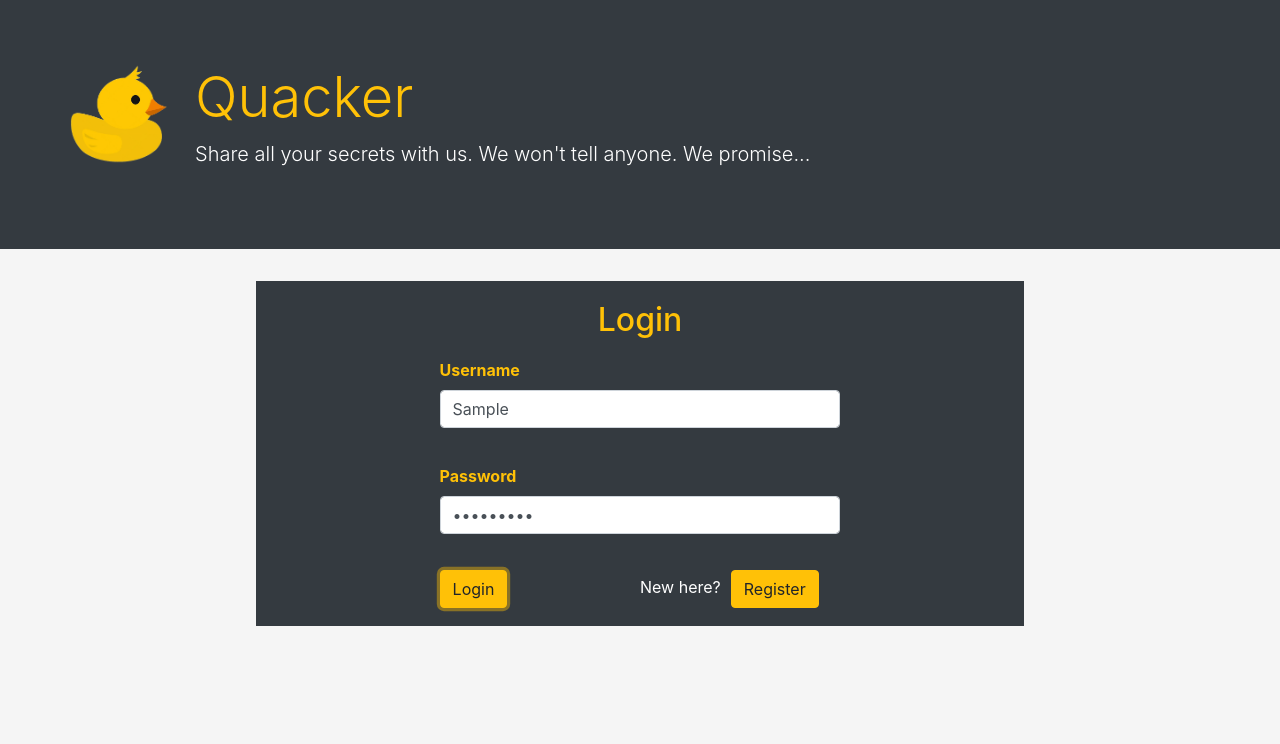
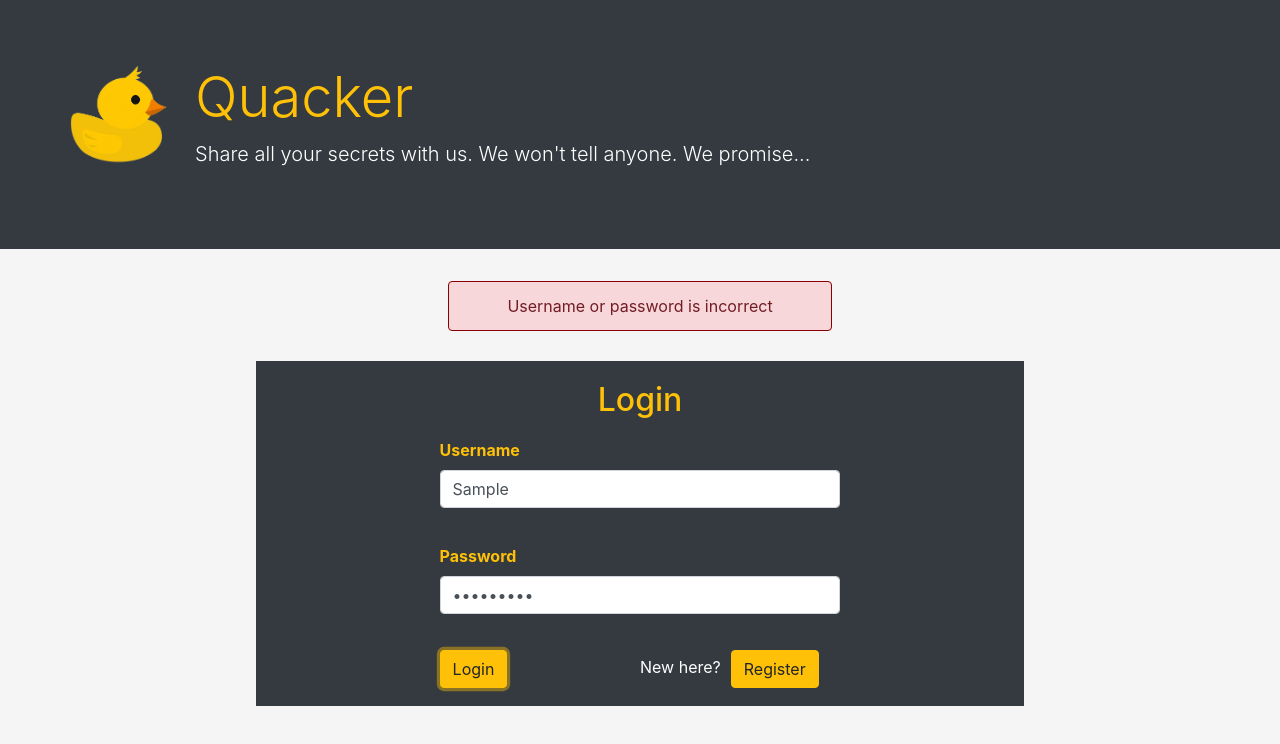
Before and after one commit to Isoldhe/Diary-project, an Angular app in the folder client/: page / in a window 1280 px wide. Both pictures are taken after typing "Sample", "Sample123" into the empty fields and a click on the button "Login". Shown: the top 744 px of the page. Built offline with nearby package versions, Linux system fonts and the light colour scheme; no server answers.

Commit message:
Alert message toegevoegd: username or password is incorrect, op LoginComponent

```diff
--- a/client/src/app/login/login.component.css
+++ b/client/src/app/login/login.component.css
@@ -1,3 +1,11 @@
+.alertMessage {
+  width: 30%;
+  margin: 0 auto;
+  text-align: center;
+  margin-bottom: 30px;
+  border: 1px solid rgb(137, 0, 0);
+}
+
 .login-form {
   margin: auto;
   width: 40%;
@@ -5,7 +13,6 @@
   padding: 20px;
   padding-bottom: 30px;
 }
-
 
 .postContent {
   width: 100%;
--- a/client/src/app/login/login.component.html
+++ b/client/src/app/login/login.component.html
@@ -10,6 +10,11 @@
       </div>
     </div>
   </div>
+</div>
+
+<!-- Alert message if username or password is incorrect -->
+<div *ngIf="message" class="alertMessage" [ngClass]="{ 'alert': message, 'alert-danger': message.type === 'error' }">
+  {{message.text}}
 </div>
 
 <div class="postContainer postContent bg-dark" style="width: 60%;">
--- a/client/src/app/login/login.component.ts
+++ b/client/src/app/login/login.component.ts
@@ -1,7 +1,8 @@
 import { Component, OnInit } from '@angular/core';
-import {FormBuilder, Validators} from "@angular/forms";
+import {FormBuilder, FormGroup, Validators} from "@angular/forms";
 import {RegisterService} from "../services/register.service";
 import {User} from "../models/User";
+import {Subscription} from "rxjs/Subscription";
 
 @Component({
   selector: 'app-login',
@@ -10,26 +11,34 @@ import {User} from "../models/User";
   providers: [RegisterService]
 })
 export class LoginComponent implements OnInit {
+  loginForm: FormGroup;
   submitted = false;
+
+  private subscription: Subscription;
+  message: any;
 
   users: User[];
 
   constructor(public fb: FormBuilder, private registerService: RegisterService) {
     this.registerService.eventCallback$.subscribe(data => {
-      console.log('eventCallBack login');
       this.callbackFunction();
     });
   }
-
-  public loginForm = this.fb.group({
-    username: ['', Validators.required],
-    password: ['', Validators.required]
-  });
 
   ngOnInit() {
     this.registerService.getAllUsers();
     console.log(this.users);
     this.logout();
+
+    this.loginForm = this.fb.group({
+      username: ['', Validators.required],
+      password: ['', Validators.required]
+    });
+
+    // Subscription to error message for when username/password is incorrect
+    this.subscription = this.registerService.getMessage().subscribe(message => {
+      this.message = message;
+    });
   }
 
   // convenience getter for easy access to form fields
--- a/client/src/app/services/register.service.ts
+++ b/client/src/app/services/register.service.ts
@@ -12,6 +12,9 @@ import {Subject} from "rxjs/internal/Subject";
   providedIn: 'root'
 })
 export class RegisterService {
+  // Subject for alert message LoginComponent
+  private subject = new Subject<any>();
+
   private eventCallback = new Subject<User[]>(); // Source
   eventCallback$ = this.eventCallback.asObservable(); // Stream
 
@@ -64,14 +67,12 @@ export class RegisterService {
             this.router.navigate(['/home']);
           } else {
             // Login was not successful
-            // TODO: add alert message that user can see
-            console.log('password is incorrect');
+            this.error('Username or password is incorrect');
           }
       }
 
     } catch(error) {
-      // TODO: add alert message that user can see
-      console.log('Username does not exist');
+      this.error('Username or password is incorrect');
       this.errorHandler(error);
     }
   }
@@ -79,4 +80,13 @@ export class RegisterService {
   errorHandler(error: HttpErrorResponse) {
     return throwError(error.message || "Server Error")
   }
+
+  error(message: string) {
+    this.subject.next({ type: 'error', text: message });
+  }
+
+  // Returning message as subject when authentication is invalid
+  getMessage(): Observable<any> {
+    return this.subject.asObservable();
+  }
 }
```
